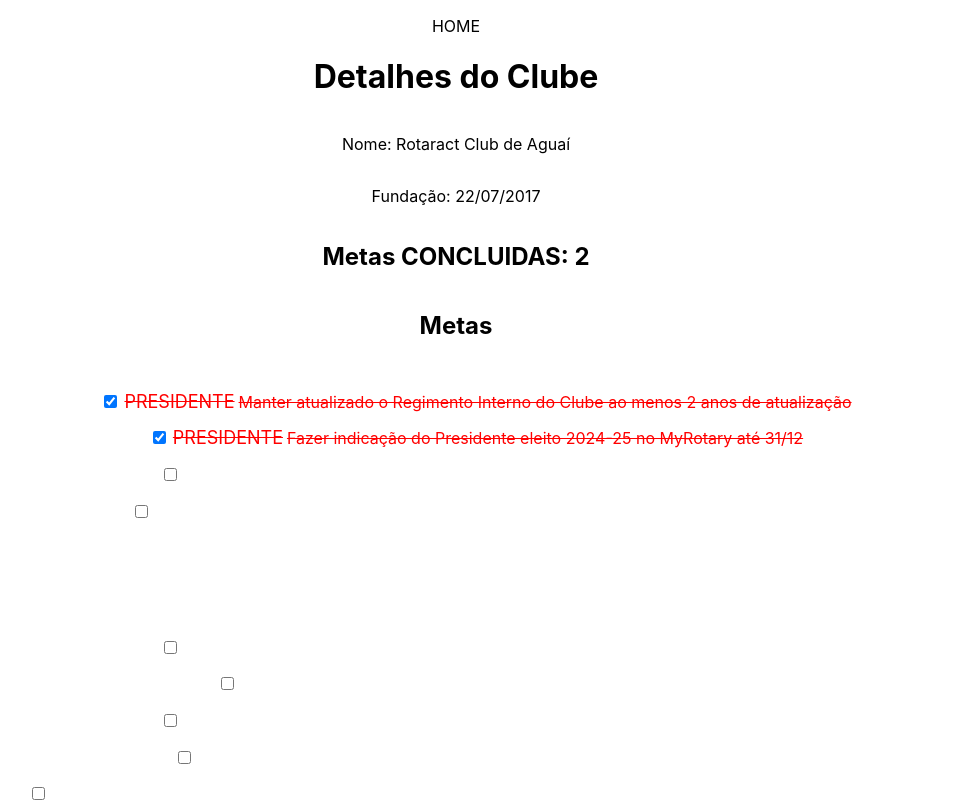
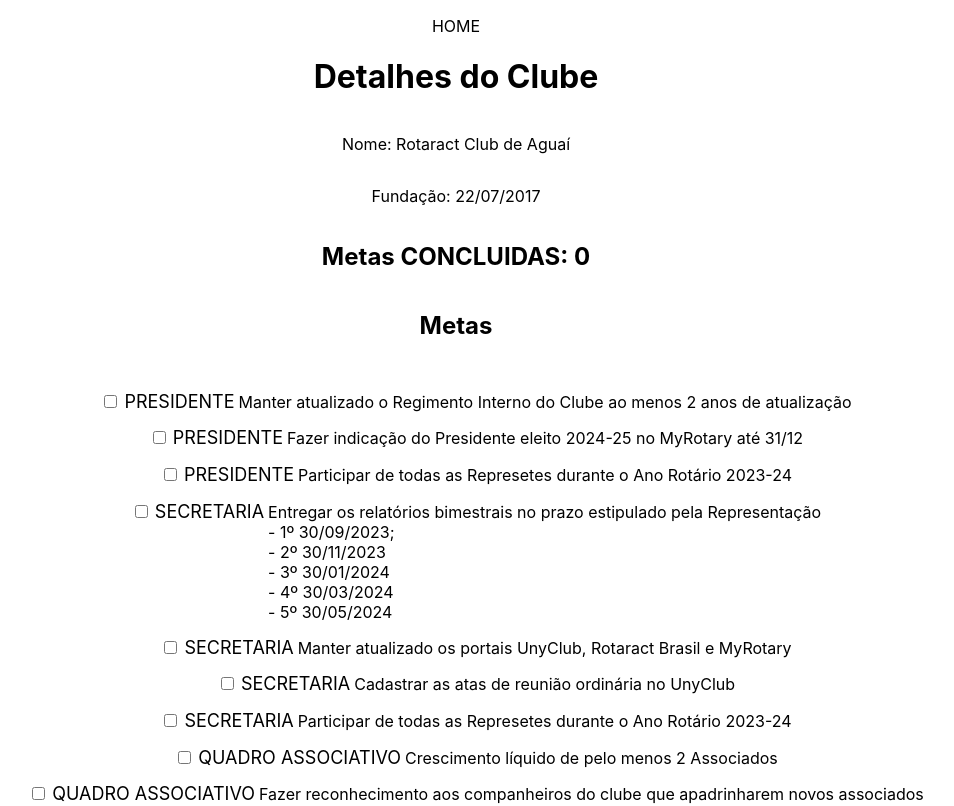
Before and after one commit to orpinelli/metas, a Next.js app: page /clubs/1 in a window 1280 px wide. Shown: the top 806 px of the page, without its empty margins (184-1138 px from the left). Built offline with nearby package versions, Linux system fonts and the light colour scheme.

Commit message:
fix: type

```diff
--- a/public/data.json
+++ b/public/data.json
@@ -8,13 +8,13 @@
         "metaId": 2,
         "title": "PRESIDENTE",
         "texto": "Manter atualizado o Regimento Interno do Clube ao menos 2 anos de atualização",
-        "chave": true
+        "chave": false
       },
       {
         "metaId": 3,
         "title": "PRESIDENTE",
         "texto": "Fazer indicação do Presidente eleito 2024-25 no MyRotary até 31/12",
-        "chave": true
+        "chave": false
       },
       {
         "metaId": 4,
--- a/src/pages/clubs/[id].tsx
+++ b/src/pages/clubs/[id].tsx
@@ -1,58 +1,76 @@
-import { useRouter } from 'next/router'
-import data from '../../../public/data.json'
-import { NextPage } from 'next'
-import { useState, useEffect } from 'react'
-import Link from 'next/link'
-import styles from '../../../styles/Home.module.css'
+import { useRouter } from 'next/router';
+import data from '../../../public/data.json';
+import { NextPage } from 'next';
+import { useState, useEffect } from 'react';
+import Link from 'next/link';
+import styles from '../../../styles/Home.module.css';
+
+interface Meta {
+  metaId: number;
+  title?: string;
+  texto: string;
+  chave: boolean;
+}
+
+interface Clube {
+  id: number;
+  nome: string;
+  fundacao: string;
+  metas: Meta[];
+  href: string;
+}
+
+interface ProgressoMetas {
+  [key: string]: boolean;
+}
 
 const ClubDetail: NextPage = () => {
-  const router = useRouter()
-  const { id } = router.query
+  const router = useRouter();
+  const { id } = router.query;
 
-  const clube = data.find((c) => c.id === Number(id))
+  const clube: Clube | undefined = data?.find((c) => c.id === Number(id));
 
-  const [progressoMetas, setProgressoMetas] = useState({})
+  const [progressoMetas, setProgressoMetas] = useState<ProgressoMetas>({});
 
-  const [metasComTrue, setMetasComTrue] = useState(0)
+  const [metasComTrue, setMetasComTrue] = useState<number>(0);
 
   useEffect(() => {
-    const count = clube?.metas.filter((meta) => meta.chave === true).length
+    const count: number | undefined = clube?.metas.filter((meta) => meta.chave === true).length;
 
-    setMetasComTrue(count)
-  }, [clube])
+    if (count !== undefined) {
+      setMetasComTrue(count);
+    }
+  }, [clube]);
 
-  const handleCheckboxChange = async (metaId) => {
+  const handleCheckboxChange = async (metaId: number) => {
     try {
-      const response = await fetch(
-        `/api/updateData?id=${clube.id}&metaId=${metaId}`,
-        {
-          method: 'POST'
-        }
-      )
+      const response = await fetch(`/api/updateData?id=${clube?.id}&metaId=${metaId}`, {
+        method: 'POST',
+      });
 
       if (response.ok) {
-        setProgressoMetas((prevState) => ({
+        setProgressoMetas((prevState: ProgressoMetas) => ({
           ...prevState,
-          [`${clube.id}-${metaId}`]: !prevState[`${clube.id}-${metaId}`]
-        }))
+          [`${clube?.id}-${metaId}`]: !prevState[`${clube?.id}-${metaId}`],
+        }));
       } else {
-        console.error('Erro ao atualizar dados:', response.statusText)
+        console.error('Erro ao atualizar dados:', response.statusText);
       }
     } catch (error) {
-      console.error('Erro ao atualizar dados:', error)
+      console.error('Erro ao atualizar dados:', error);
     }
-  }
+  };
 
   useEffect(() => {
-    const progresso = {}
+    const progresso: ProgressoMetas = {};
     clube?.metas.forEach((meta) => {
-      progresso[`${clube.id}-${meta.metaId}`] = meta.chave
-    })
-    setProgressoMetas(progresso)
-  }, [clube])
+      progresso[`${clube?.id}-${meta?.metaId}`] = meta?.chave;
+    });
+    setProgressoMetas(progresso);
+  }, [clube]);
 
   if (!clube) {
-    return <div>Clube não encontrado.</div>
+    return <div>Clube não encontrado.</div>;
   }
 
   return (
@@ -75,25 +93,17 @@ const ClubDetail: NextPage = () => {
               />
               <span
                 style={{
-                  textDecoration: progressoMetas[`${clube.id}-${meta.metaId}`]
-                    ? 'line-through'
-                    : 'none',
-                  color: progressoMetas[`${clube.id}-${meta.metaId}`]
-                    ? 'red'
-                    : 'white'
+                  textDecoration: progressoMetas[`${clube.id}-${meta.metaId}`] ? 'line-through' : 'none',
+                  color: progressoMetas[`${clube.id}-${meta.metaId}`] ? 'red' : 'black',
                 }}
                 className={styles.title}
               >
-                {meta.title}
+                {meta?.title}
               </span>
               <span
                 style={{
-                  textDecoration: progressoMetas[`${clube.id}-${meta.metaId}`]
-                    ? 'line-through'
-                    : 'none',
-                  color: progressoMetas[`${clube.id}-${meta.metaId}`]
-                    ? 'red'
-                    : 'white'
+                  textDecoration: progressoMetas[`${clube.id}-${meta.metaId}`] ? 'line-through' : 'none',
+                  color: progressoMetas[`${clube.id}-${meta.metaId}`] ? 'red' : 'black',
                 }}
               >
                 <div dangerouslySetInnerHTML={{ __html: meta.texto }} />
@@ -103,7 +113,7 @@ const ClubDetail: NextPage = () => {
         ))}
       </ul>
     </div>
-  )
-}
+  );
+};
 
-export default ClubDetail
+export default ClubDetail;
```
Also changed, not shown: 1 other file (tests, documents, lock files or other folders).
